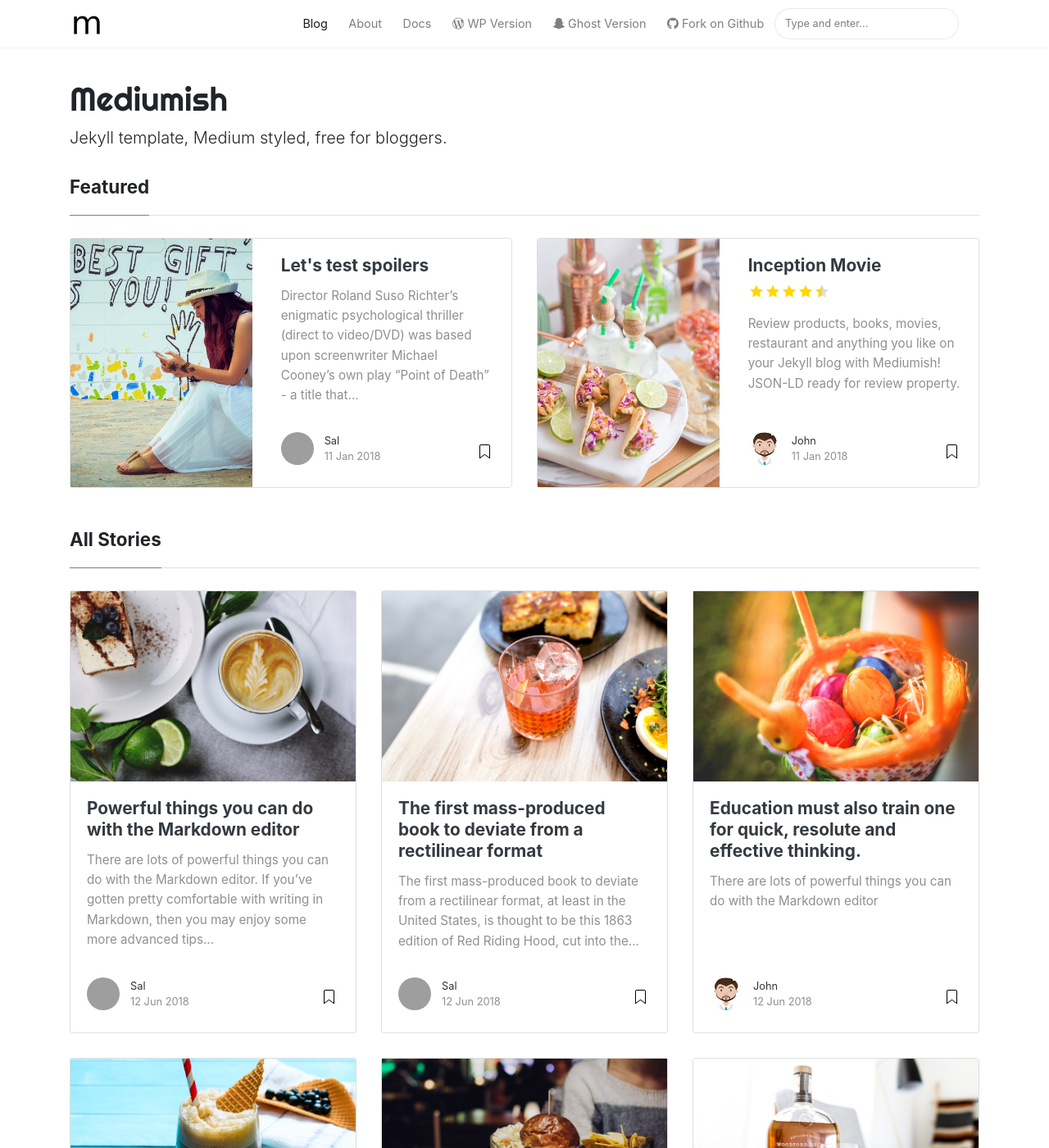
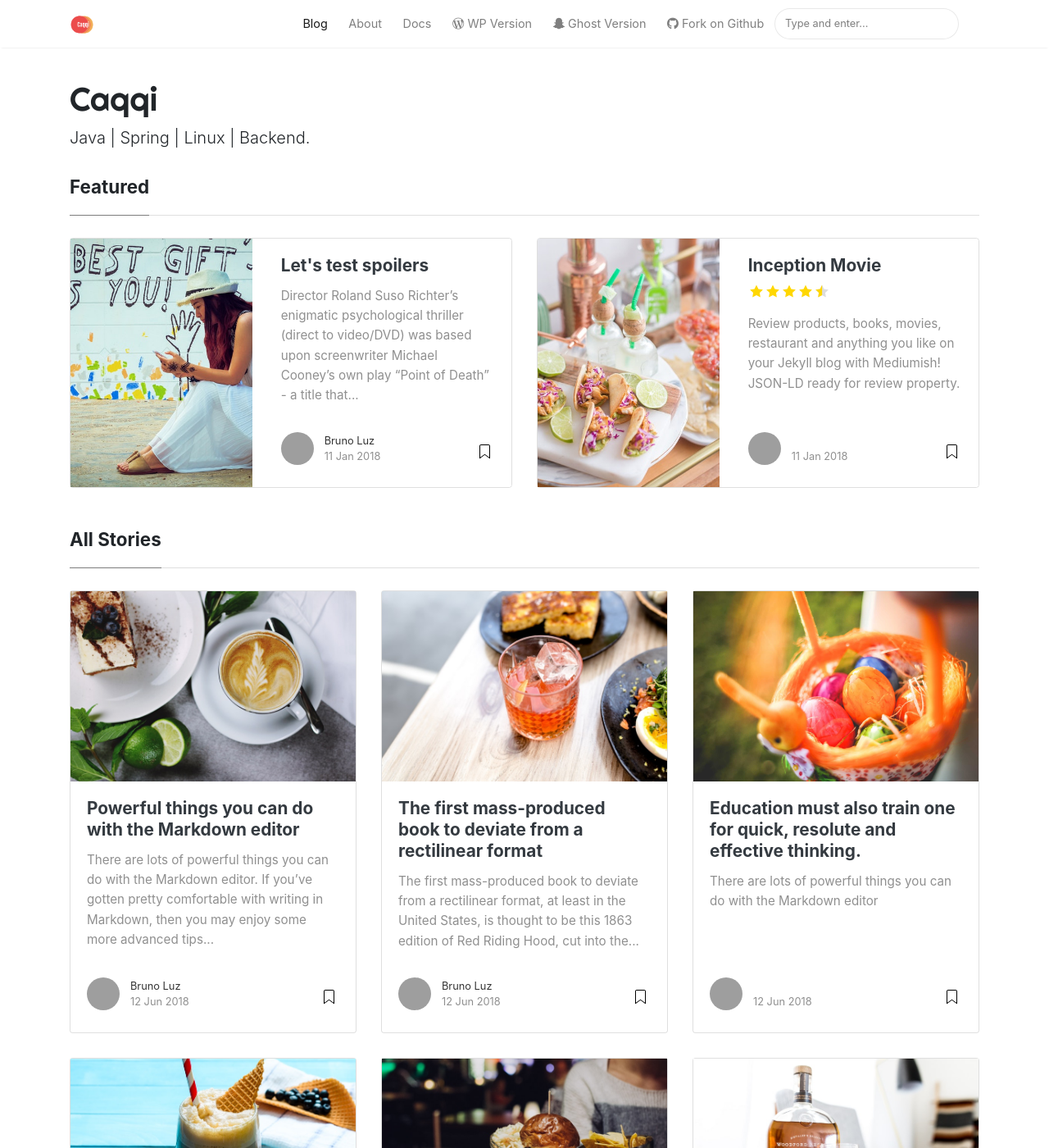
Before and after one commit to caqqi/caqqi.github.io, a Jekyll site: the page built from index.html, in a window 1280 px wide and 1400 px high. Shown: the whole window at 82% size. Built offline with Jekyll 4.4.1, drawn with Linux system fonts in a browser that asks for light colours; nearby versions of some CDN libraries; the list of posts is cut into pages by our own code; some of the changed text lies outside the part shown; grey boxes are pictures that could not be loaded.

Commit message:
caqqi - Configurações logo

```diff
--- a/_config.yml
+++ b/_config.yml
@@ -1,35 +1,26 @@
 # Site
-name: "Mediumish"
-title: "Mediumish"
-description: "Jekyll template, Medium styled, free for bloggers."
-logo: 'assets/images/logo.png'
-favicon: 'assets/images/logo.png'
+name: "Caqqi"
+title: "Caqqi"
+description: "Java | Spring | Linux | Backend."
+logo: 'assets/images/logo-caqqi.png'
+favicon: 'assets/images/logo-caqqi.png'
 baseurl: https://caqqi.com
 google_analytics: 'UA-46278016-1'
-disqus: 'demowebsite'
-mailchimp-list: 'https://wowthemes.us11.list-manage.com/subscribe/post?u=8aeb20a530e124561927d3bd8&amp;id=8c3d2d214b'
+# disqus: 'demowebsite'
+# TODO: COLOCAR O discus
+mailchimp-list:
 include: ["_pages"]
 permalink: /:title/
 
 # Authors
 authors:
   sal:
-    name: Sal
-    display_name: Sal
-    gravatar: e56154546cf4be74e393c62d1ae9f9d4
-    email: wowthemesnet@gmail.com
-    web: https://www.wowthemes.net
-    twitter: https://twitter.com/wowthemesnet
-    description: "Author of Mediumish, a Bootstrap Medium styled template available for WordPress, HTML, Ghost and Jekyll. You are currently previewing Jekyll template demo."
-  john:
-    name: John
-    display_name: John
-    avatar: 'assets/images/avatar.png'
-    gravatar: b1cc14991db7a456fcd761680bbc8f81
-    email: wowthemesnet@gmail.com
-    web: https://www.wowthemes.net
-    twitter: https://twitter.com/wowthemesnet
-    description: "This is the author box. Write a short description of the author here. You are currently previewing Mediumish demo, a Jekyll template compatible with Github pages."
+    name: Bruno Luz
+    display_name: Bruno Luz
+    email: bsilva.se@gmail.com
+    web: https://caqqi.com
+    twitter: https://twitter.com/caqqi
+    description: "Java | Spring | Linux | Code | Programmer."
 
 # Plugins
 plugins:
```
Also changed, not shown: assets/images/logo-caqqi.png (added), assets/images/logo.png (deleted), 1 other file.
